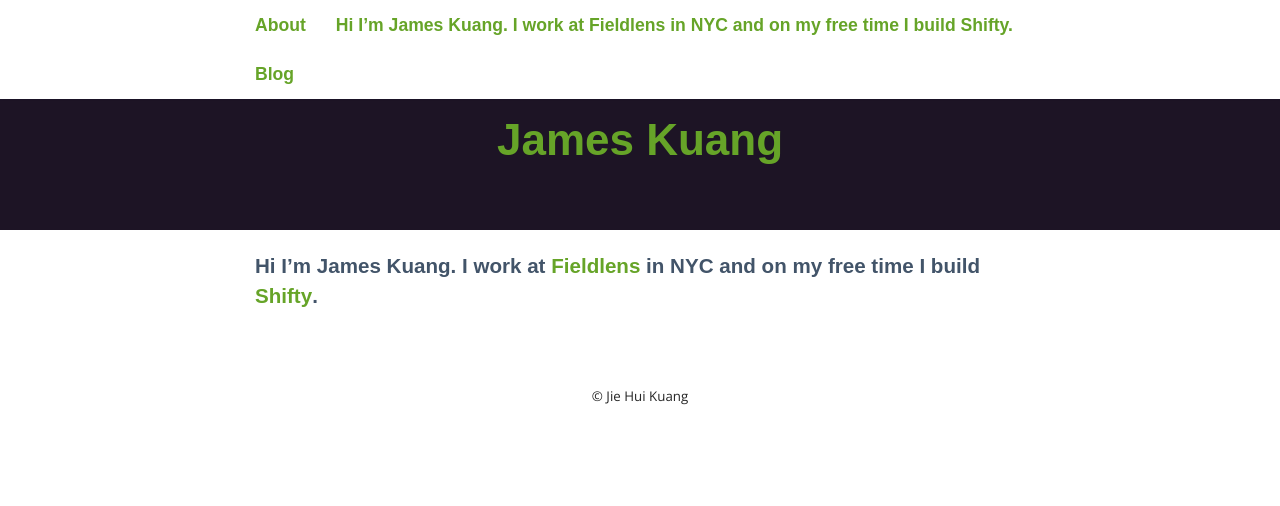
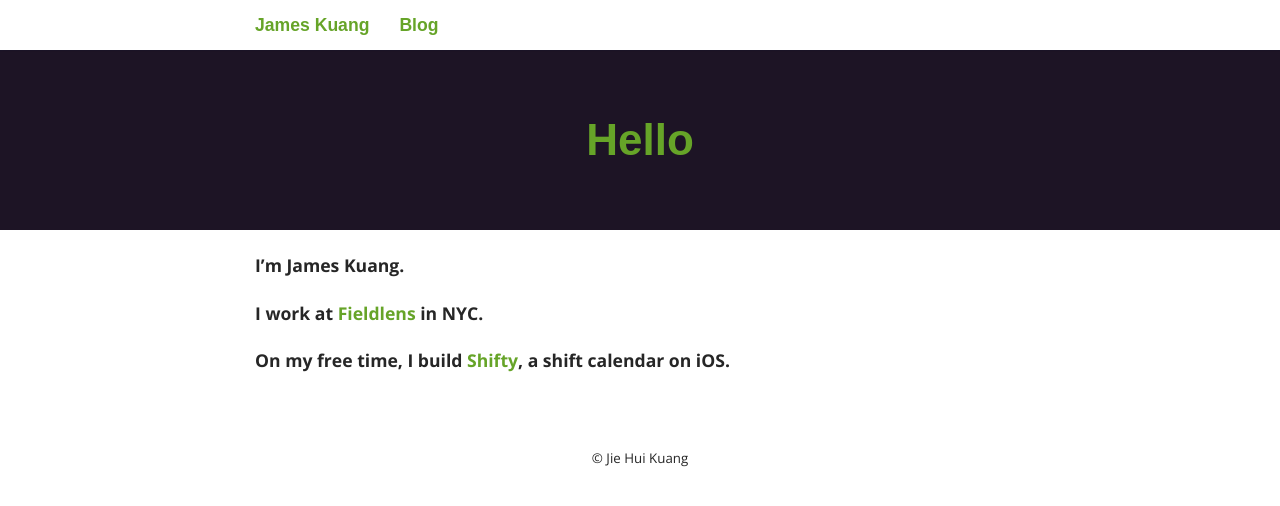
Before and after one commit to JamesKuang/jameskuang.github.io, a Jekyll site: the page built from index.md, in a window 1280 px wide. Shown: the top 506 px of the page. Built offline with Jekyll 4.4.1, drawn with Linux system fonts in a browser that asks for light colours; some web fonts are replaced; our own code applies the rules of GitHub Pages for plain Markdown files.

Commit message:
Main page upates

```diff
--- a/_includes/header.html
+++ b/_includes/header.html
@@ -2,9 +2,10 @@
 	<div class="container">
 		<nav>
 			<ul>
-				{% for page in site.pages %} {% if page.title %}
+				<!--{% for page in site.pages %} {% if page.title %}
 				<li><a href="{{ page.url | prepend: site.baseurl }}">{{ page.title }}</a></li>
-				{% endif %} {% endfor %}
+				{% endif %} {% endfor %}-->
+				<li><a href="{{ site.url }}">{{ site.title }}</a></li>
 				<li><a href="{{ "/blog" | prepend: site.baseurl }}">Blog</a></li>
 			</ul>
 			</li>
@@ -14,5 +15,5 @@
 </aside>
 
 <header>
-	<h1><a href="{{ site.baseurl }}">{{ site.title }}</a></h1>
+	<h1><a href="{{ site.url }}">Hello</a></h1>
 </header>
--- a/_sass/_layout.scss
+++ b/_sass/_layout.scss
@@ -3,7 +3,6 @@ body {
 	color: $font-color;
 	font-family: $font-style;
 	font-size: 1.1em;
-	line-height: 1.6;
 	-webkit-font-smoothing: antialiased;
 }
 h1,
@@ -12,7 +11,6 @@ h3 {
 	font-weight: 600;
 	color: $heading-font-color;
 	font-family: $heading-font;
-	line-height: 1.5;
 }
 h1 {
 	color: $main;
--- a/index.md
+++ b/index.md
@@ -4,5 +4,6 @@
 # See: https://jekyllrb.com/docs/themes/#overriding-theme-defaults
 layout: default
 ---
-
-### Hi I'm James Kuang. I work at [Fieldlens](https://fieldlens.com) in NYC and on my free time I build [Shifty](https://shiftycalendar.com).
+#### I'm James Kuang.
+#### I work at [Fieldlens](https://fieldlens.com) in NYC.
+#### On my free time, I build [Shifty](https://shiftycalendar.com), a shift calendar on iOS.
```
Also changed, not shown: _pages/01_about.md (+1 -0 lines).
